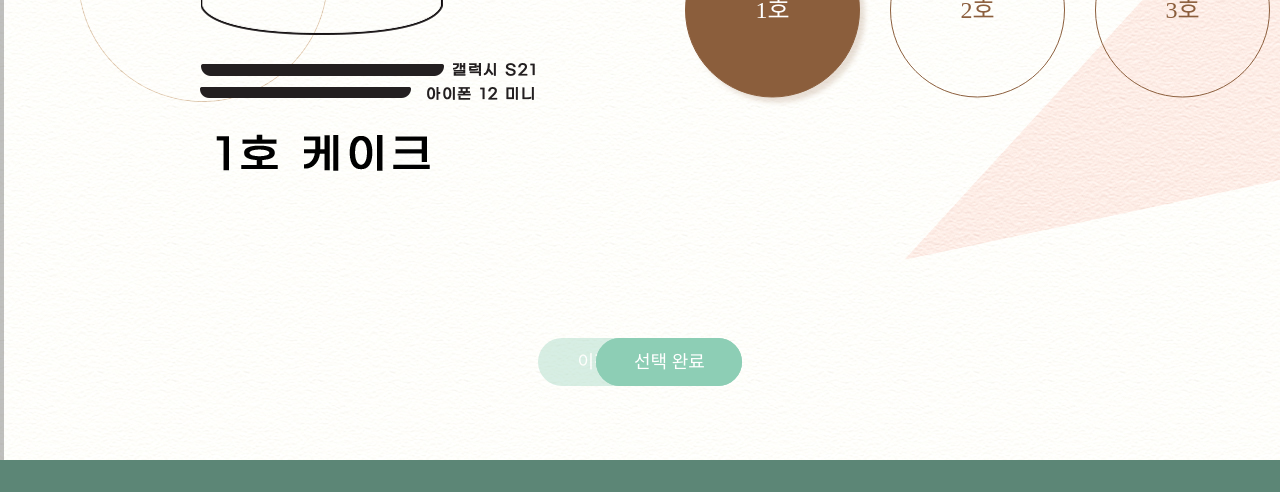
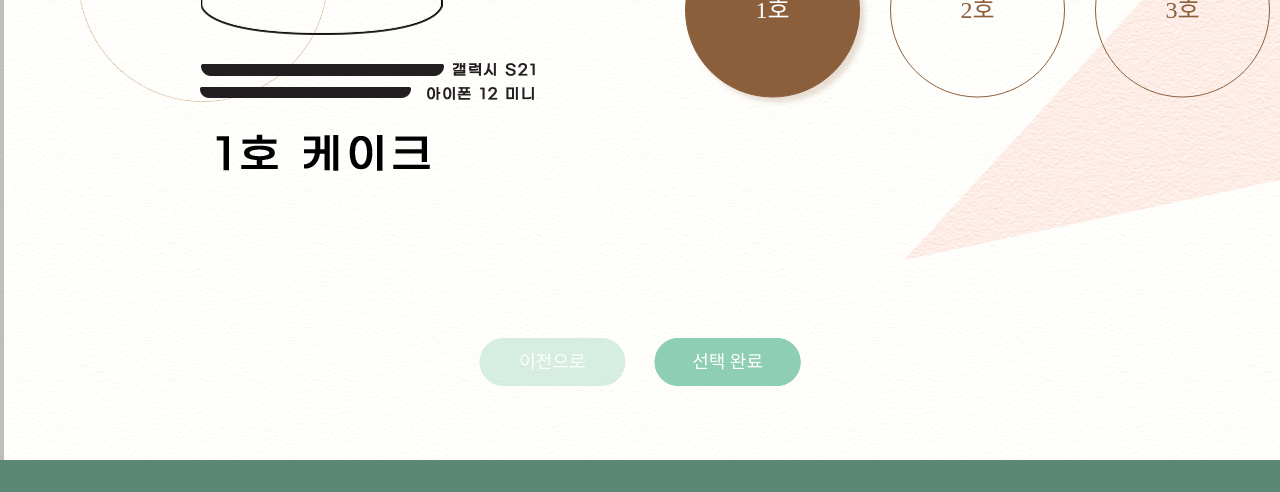
Before and after one commit to NR-Lim/ToutLeMonde, a plain HTML site: page order-2custom.html in a window 1280 px wide. Shown: the part 960-1452 px from the top of the page. Drawn offline with nearby package versions, Linux system fonts and the light colour scheme; a web font is replaced by a local one.

Commit message:
Update style-order-custom.css

```diff
--- a/css/style-order-custom.css
+++ b/css/style-order-custom.css
@@ -242,7 +242,8 @@ body{
     padding-top: 11px;
     position: absolute;
     top: 800px;
-    left: 42%;
+    left: 50%;
+    transform: translateX(-110%);
   }
   .swiper-button-next{
     display: block;
@@ -257,7 +258,8 @@ body{
     padding-top: 11px;
     position: absolute;
     top: 800px;
-    right: 42%;
+    right: 50%;
+    transform: translateX(110%);
   }
   .swiper-button-next.swiper-button-disabled{
     display: none;
@@ -265,7 +267,8 @@ body{
 .submit a{
     position: absolute;
     top: 778px;
-    right: 42%;
+    right: 50%;
+    transform: translateX(110%);
     width: 146px;
     height: 48px;
     border-radius: 50px;
```
